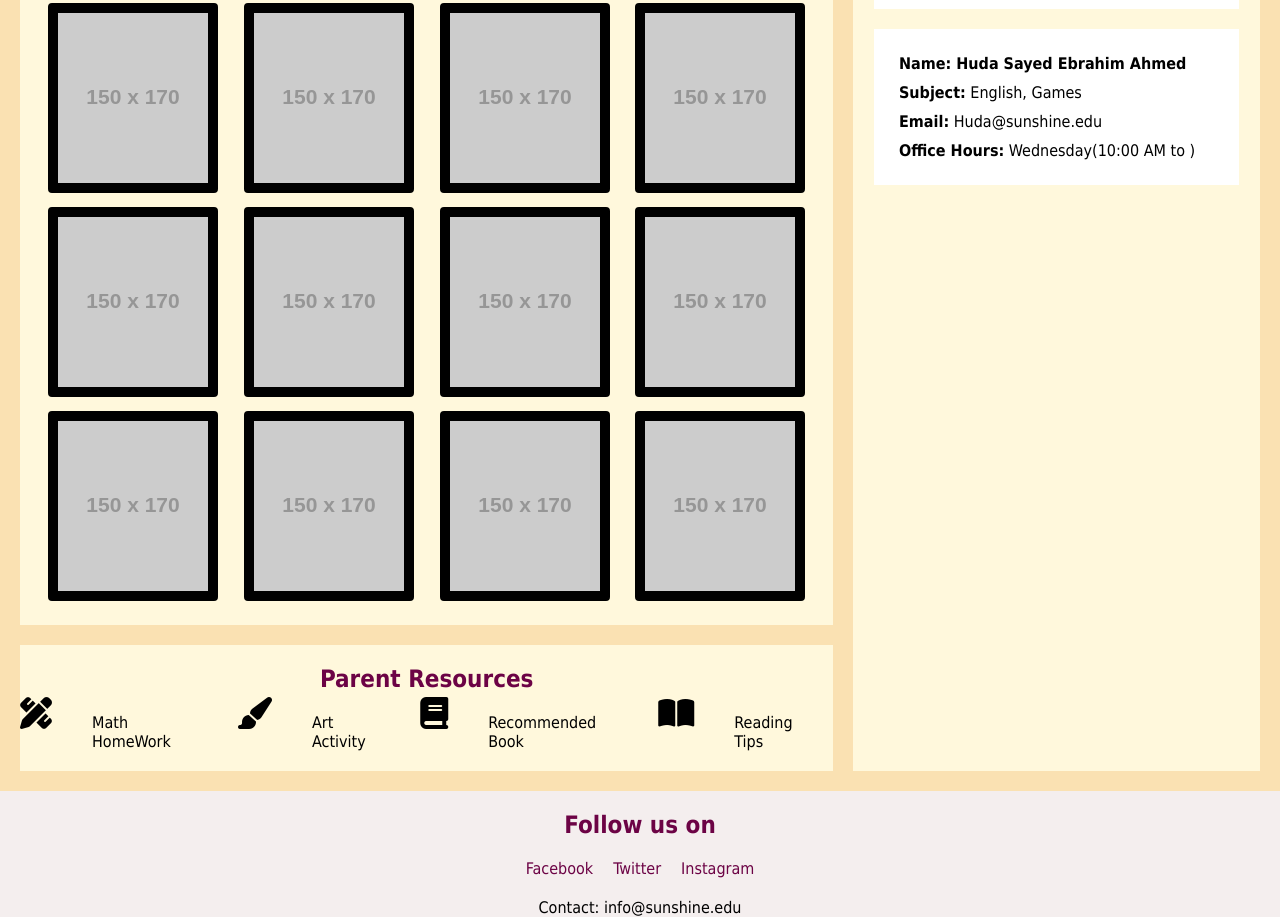
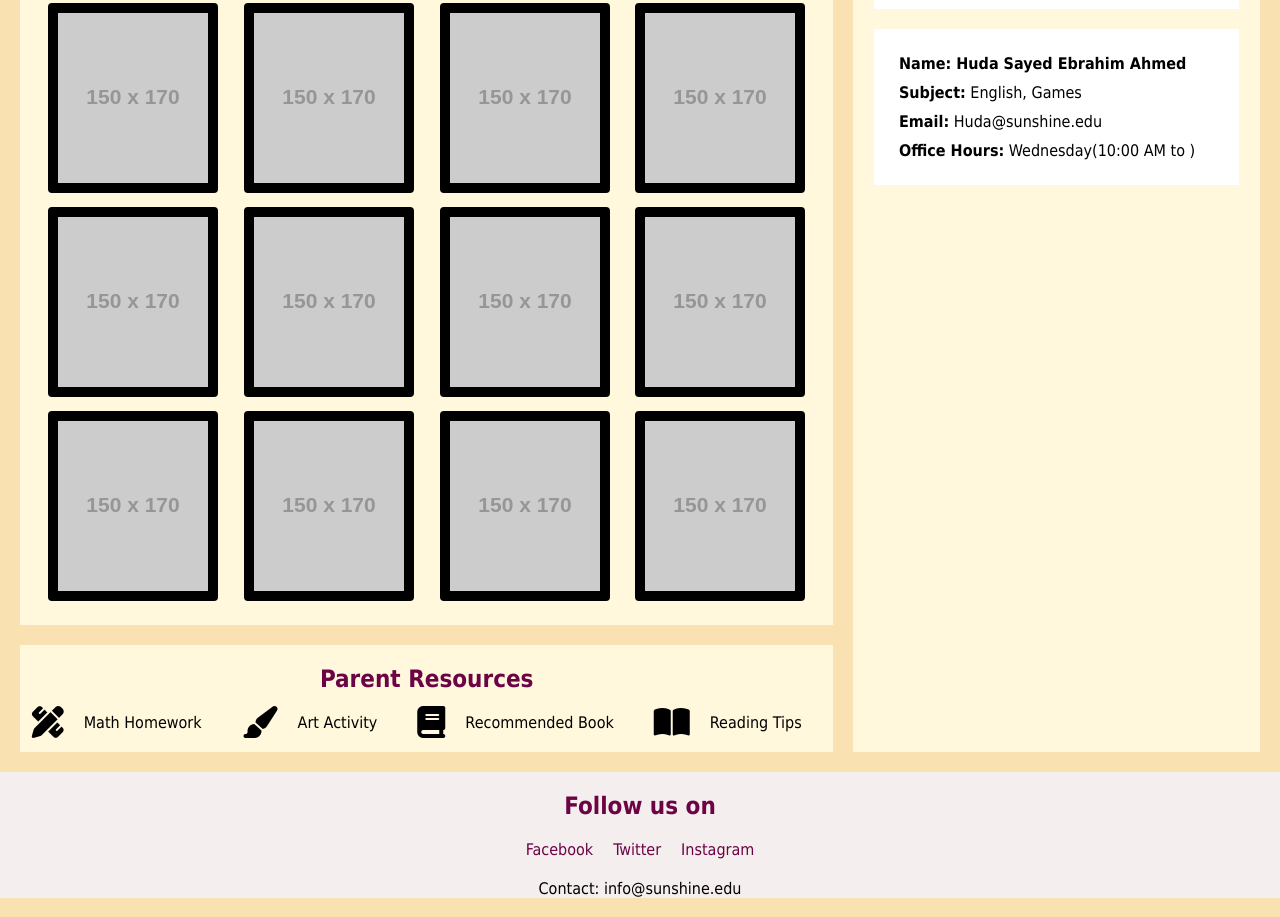
Before and after one commit to BatoolAlsayed1/ITCS333, a plain HTML site: page index.html in a window 1280 px wide. Shown: the part 837-1754 px from the top of the page. Drawn offline with Linux system fonts and the light colour scheme; placeholder pictures from the web are drawn by us.

Commit message:
resources adjecment

```diff
--- a/index.html
+++ b/index.html
@@ -136,17 +136,25 @@
     <section id="resources">
         <h2>Parent Resources</h2>
         <article class="resorceItem">
-            <ul id="reul">
-                <i class="fa-solid fa-pen-ruler fa-2xl"></i>
-                <li class="re"><a href="#">Math HomeWork</a></li>
-                <i class="fa-solid fa-paintbrush fa-2xl"></i>
-                <li class="re"><a href="#">Art Activity</a></li>
-                <i class="fa-solid fa-book fa-2xl"></i>
-                <li class="re"><a href="#">Recommended Book</a></li>
-                <i class="fa-solid fa-book-open fa-2xl"></i>
-                <li class="re"><a href="#">Reading Tips</a></li>
-            </ul>
-            </article>
+        <ul id="reul">
+            <li class="re">
+                <i class="fa-solid fa-pen-ruler fa-2xl" aria-hidden="true"></i>
+                <a href="#">Math Homework</a>
+            </li>
+            <li class="re">
+                <i class="fa-solid fa-paintbrush fa-2xl" aria-hidden="true"></i>
+                <a href="#">Art Activity</a>
+            </li>
+            <li class="re">
+                <i class="fa-solid fa-book fa-2xl" aria-hidden="true"></i>
+                <a href="#">Recommended Book</a>
+            </li>
+            <li class="re">
+                <i class="fa-solid fa-book-open fa-2xl" aria-hidden="true"></i>
+                <a href="#">Reading Tips</a>
+            </li>
+        </ul>
+    </article>
     </section>
 
     <section id="teacher-info">
```
